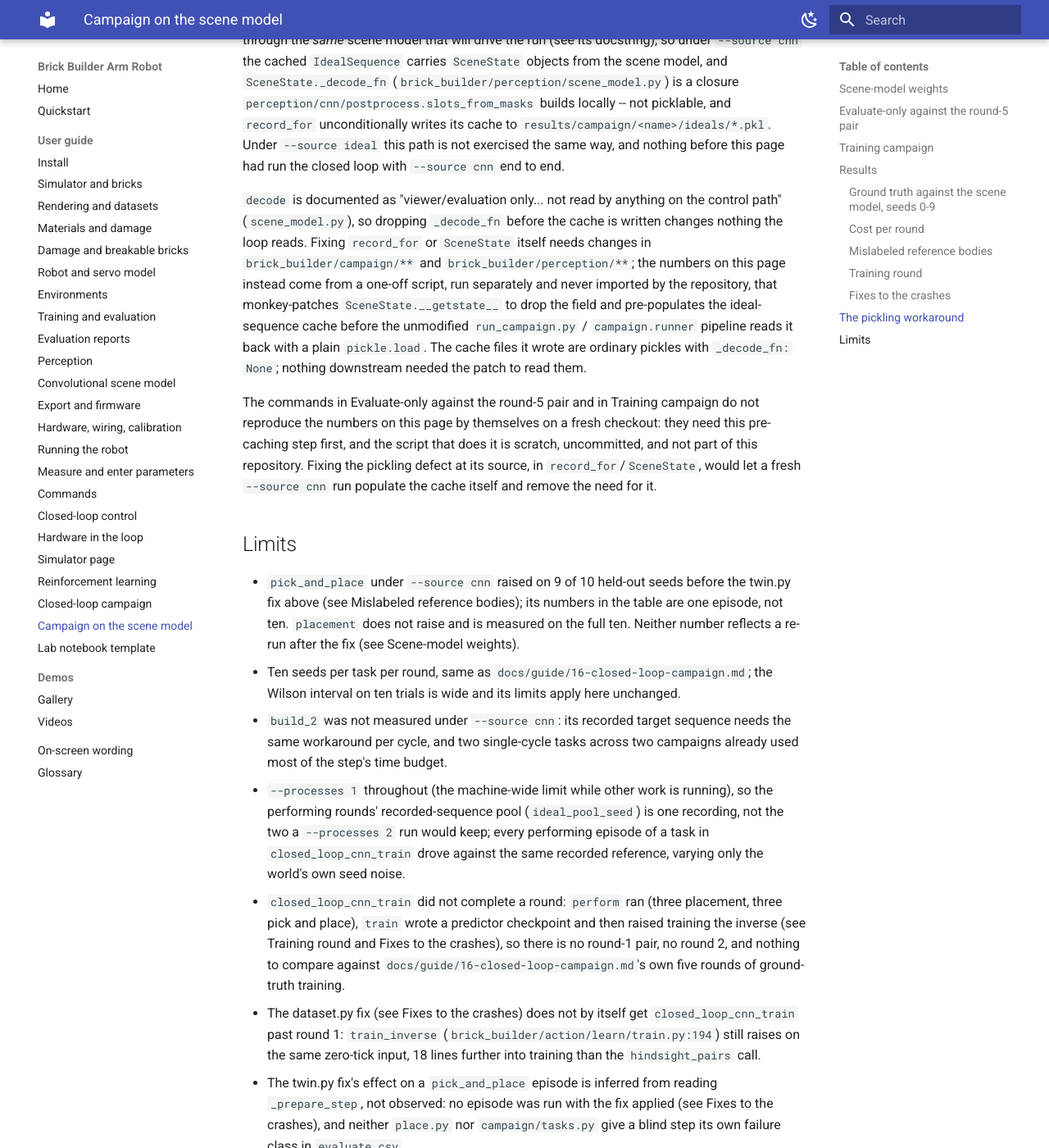
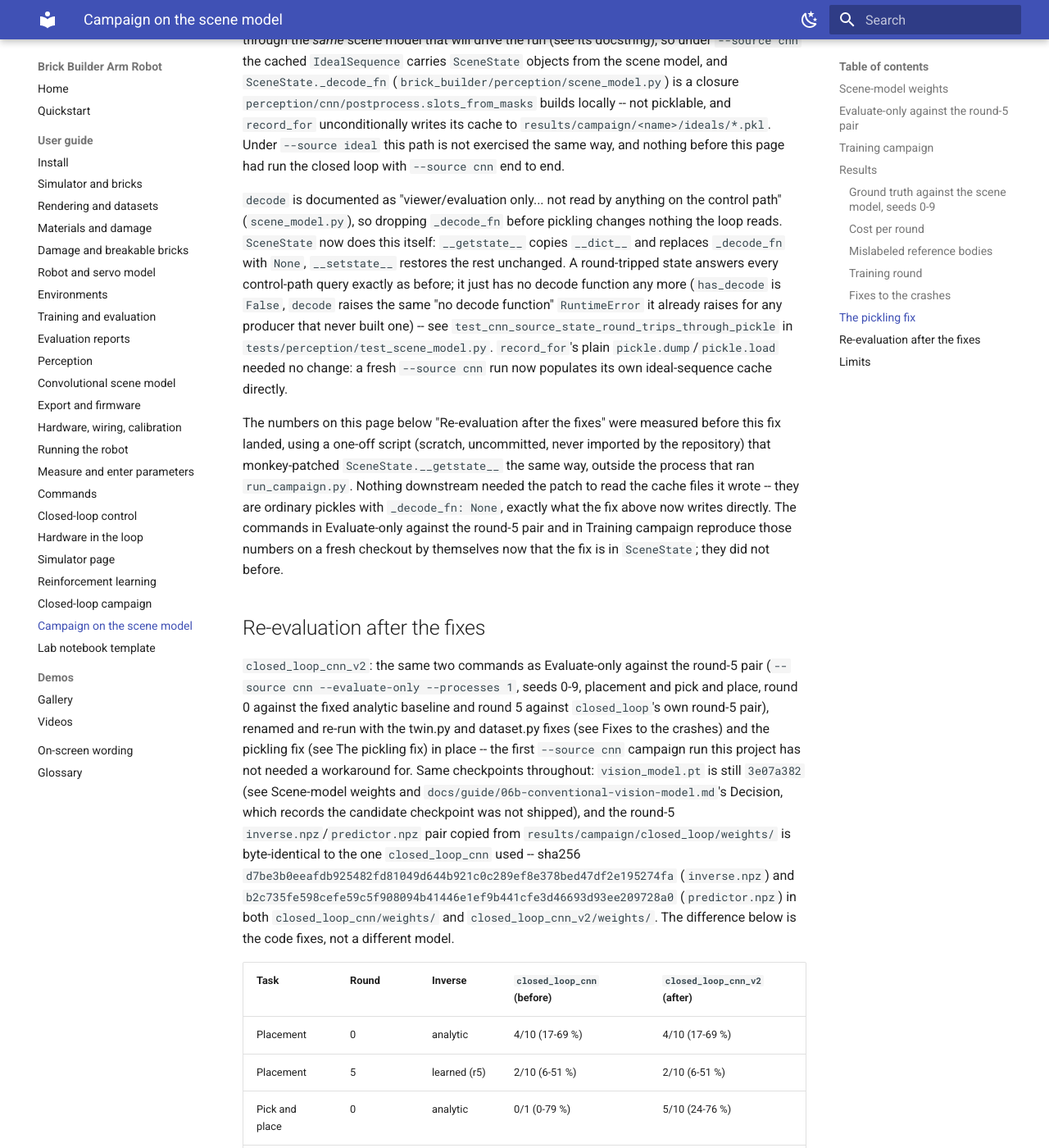
Before and after one commit to k-h-nunn/brick-builder-arm-robot, an MkDocs documentation site: the page built from docs/guide/16b-campaign-on-the-scene-model.md, in a window 1280 px wide and 1400 px high, scrolled down 7634 px. Shown: the whole window at 82% size. Built offline with MkDocs 1.6.1 and Material for MkDocs 9.7.7, drawn with Linux system fonts in a browser that asks for light colours; some of the changed text lies outside the part shown.

Commit message:
Drop the viewer-only decode closure before pickling a scene state
SceneState.__getstate__ now clears _decode_fn (a locally built closure a
producer such as the convolutional scene model's postprocessing cannot
pickle) and __setstate__ restores every other field unchanged, so a
CNN-source state round-trips through record_for's cache write without the
external monkey-patch this previously needed. decode is viewer/evaluation
only, so a round-tripped state answers every control-path query exactly as
before; it only loses decode/has_decode, the same as any producer that never
built a decode function.

Adds a pickle round-trip test for a CNN-source state and updates the
campaign-on-the-scene-model guide's pickling section, and its later
re-evaluation section, to describe the fix in place of the workaround it
replaces.

Co-Authored-By: Claude Sonnet 5 <noreply@anthropic.com>
Claude-Session: https://claude.ai/code/session_01HD3mMEkNC6Z1TH7gLTdMMh

````diff
--- a/docs/guide/16b-campaign-on-the-scene-model.md
+++ b/docs/guide/16b-campaign-on-the-scene-model.md
@@ -54,11 +54,12 @@ cp results/campaign/closed_loop/weights/{inverse.npz,predictor.npz,deployed.json
 `--no-baseline-learned` drops the repository-shipped pair's own column so the budget goes to the
 analytic baseline and the round-5 pair, the two this page compares; `--processes 1` throughout,
 the machine-wide limit while other work is also running. `build_2` was left out of both calls: it
-needs its own recorded target sequence per cycle under `--source cnn` (see The pickling
-workaround), and the two single-cycle tasks already used most of the time budget this step had.
+needs its own recorded target sequence per cycle under `--source cnn` (see The pickling fix), and
+the two single-cycle tasks already used most of the time budget this step had.
 
-These commands do not reproduce the numbers below on a fresh checkout by themselves -- see The
-pickling workaround.
+These commands did not reproduce the numbers below on a fresh checkout by themselves when they
+were first measured -- see The pickling fix, and Re-evaluation after the fixes for the numbers
+measured after it landed.
 
 ## Training campaign
 
@@ -256,13 +257,13 @@ tests/action` also passes, 48 tests, no regressions).
   needed, the step name) to stderr before raising, since nothing downstream of the catch sees the
   message again. Reading `_prepare_step`, a `pick_and_place` episode that hits this at `Approach`
   or `Lift` should play that step open-loop and reach `verify_placement` at the end like any other
-  episode -- inferred from the code, not observed: no episode with the fix applied was run,
-  because a single-episode check queued behind the machine's other work and did not return in
-  time. Neither `place.py` nor `campaign/tasks.py`'s `EpisodeRecord` (both outside this page's
-  files) give the blind step its own failure class, so a blind step's effect on the reported
-  numbers is indistinguishable from any other cause of a low seated fraction in `evaluate.csv`.
-  This was not re-run through a campaign (see Scene-model weights); the crash counts in the table
-  above are from before this change.
+  episode -- confirmed by Re-evaluation after the fixes: all ten `pick_and_place` seeds complete
+  under `--source cnn` with this fix in place, where nine of ten raised before it. Neither
+  `place.py` nor `campaign/tasks.py`'s `EpisodeRecord` (both outside this page's files) give the
+  blind step its own failure class, so a blind step's effect on the reported numbers is
+  indistinguishable from any other cause of a low seated fraction in `evaluate.csv`. The crash
+  counts in the Results table above are from before this change; Re-evaluation after the fixes has
+  the numbers measured with it applied.
 - **`brick_builder/action/learn/dataset.py`.** `hindsight_pairs` and `teacher_pairs` both crashed
   on `np.stack([])` when zero ticks passed the `trusted & ~frozen` gate. Both now return zero-row
   `x`/`y` arrays and log one line saying how many of how many ticks passed the gate, through an
@@ -275,7 +276,7 @@ tests/action` also passes, 48 tests, no regressions).
   directly on a synthetic zero-acting-tick log. The round still ends the campaign on this input;
   fixing it needs a change in `train.py`.
 
-## The pickling workaround
+## The pickling fix
 
 The first evaluate-only attempt (one seed, one task, before any of the numbers on this page) failed
 every episode:
@@ -293,32 +294,88 @@ builds locally -- not picklable, and `record_for` unconditionally writes its cac
 way, and nothing before this page had run the closed loop with `--source cnn` end to end.
 
 `decode` is documented as "viewer/evaluation only... not read by anything on the control path"
-(`scene_model.py`), so dropping `_decode_fn` before the cache is written changes nothing the loop
-reads. Fixing `record_for` or `SceneState` itself needs changes in `brick_builder/campaign/**` and
-`brick_builder/perception/**`; the numbers on this page instead come from a one-off script, run
-separately and never imported by the repository, that
-monkey-patches `SceneState.__getstate__` to drop the field and
-pre-populates the ideal-sequence cache before the unmodified `run_campaign.py` / `campaign.runner`
-pipeline reads it back with a plain `pickle.load`. The cache files it wrote are ordinary pickles
-with `_decode_fn: None`; nothing downstream needed the patch to read them.
+(`scene_model.py`), so dropping `_decode_fn` before pickling changes nothing the loop reads.
+`SceneState` now does this itself: `__getstate__` copies `__dict__` and replaces `_decode_fn` with
+`None`, `__setstate__` restores the rest unchanged. A round-tripped state answers every
+control-path query exactly as before; it just has no decode function any more (`has_decode` is
+`False`, `decode` raises the same "no decode function" `RuntimeError` it already raises for any
+producer that never built one) -- see
+`test_cnn_source_state_round_trips_through_pickle` in `tests/perception/test_scene_model.py`.
+`record_for`'s plain `pickle.dump`/`pickle.load` needed no change: a fresh `--source cnn` run now
+populates its own ideal-sequence cache directly.
 
-The commands in Evaluate-only against the round-5 pair and in Training campaign do not reproduce
-the numbers on this page by themselves on a fresh checkout: they need this pre-caching step first,
-and the script that does it is scratch, uncommitted, and not part of this repository. Fixing the
-pickling defect at its source, in `record_for`/`SceneState`, would let a fresh `--source cnn` run
-populate the cache itself and remove the need for it.
+The numbers on this page below "Re-evaluation after the fixes" were measured before this fix
+landed, using a one-off script (scratch, uncommitted, never imported by the repository) that
+monkey-patched `SceneState.__getstate__` the same way, outside the process that ran
+`run_campaign.py`. Nothing downstream needed the patch to read the cache files it wrote --
+they are ordinary pickles with `_decode_fn: None`, exactly what the fix above now writes directly.
+The commands in Evaluate-only against the round-5 pair and in Training campaign reproduce those
+numbers on a fresh checkout by themselves now that the fix is in `SceneState`; they did not before.
+
+## Re-evaluation after the fixes
+
+`closed_loop_cnn_v2`: the same two commands as Evaluate-only against the round-5 pair (`--source
+cnn --evaluate-only --processes 1`, seeds 0-9, placement and pick and place, round 0 against the
+fixed analytic baseline and round 5 against `closed_loop`'s own round-5 pair), renamed and re-run
+with the twin.py and dataset.py fixes (see Fixes to the crashes) and the pickling fix (see The
+pickling fix) in place -- the first `--source cnn` campaign run this project has not needed a
+workaround for. Same checkpoints throughout: `vision_model.pt` is still `3e07a382` (see
+Scene-model weights and `docs/guide/06b-conventional-vision-model.md`'s Decision, which records
+the candidate checkpoint was not shipped), and the round-5 `inverse.npz`/`predictor.npz` pair
+copied from `results/campaign/closed_loop/weights/` is byte-identical to the one
+`closed_loop_cnn` used -- sha256 `d7be3b0eeafdb925482fd81049d644b921c0c289ef8e378bed47df2e195274fa`
+(`inverse.npz`) and `b2c735fe598cefe59c5f908094b41446e1ef9b441cfe3d46693d93ee209728a0`
+(`predictor.npz`) in both `closed_loop_cnn/weights/` and `closed_loop_cnn_v2/weights/`. The
+difference below is the code fixes, not a different model.
+
+| Task | Round | Inverse | `closed_loop_cnn` (before) | `closed_loop_cnn_v2` (after) |
+|---|---|---|---|---|
+| Placement | 0 | analytic | 4/10 (17-69 %) | 4/10 (17-69 %) |
+| Placement | 5 | learned (r5) | 2/10 (6-51 %) | 2/10 (6-51 %) |
+| Pick and place | 0 | analytic | 0/1 (0-79 %) | 5/10 (24-76 %) |
+| Pick and place | 5 | learned (r5) | 0/1 (0-79 %) | 2/10 (6-51 %) |
+
+Placement is unaffected either way -- it never hit the reference-body crash -- and reproducing its
+exact seated fraction and Wilson interval on a second, independent run is itself a check that the
+fixes changed nothing on a path that was already working. Pick and place is the one the crash was
+hiding: all ten seeds now complete instead of nine raising, and the completed baseline is a real
+ten-episode measurement (5/10) rather than the one seed that happened not to crash (0/1, itself a
+failure). The round-5 learned pair reaches 2/10, below the ten-seed analytic baseline (5/10); by
+`docs/guide/16-closed-loop-campaign.md`'s "The loop" rule (the learned inverse's seated fraction
+at least matching the fixed analytic baseline) pick and place does not clear it here either, the
+same conclusion placement already reported, now on a full sample for both tasks. Failure classes,
+`closed_loop_cnn_v2`, seeds 0-9: pick and place round 0 (5 failures) -- seated on the wrong
+cell=4, partial seat=1; round 5 (8 failures) -- seated on the wrong cell=7, partial seat=1.
+
+Commands (identical to Evaluate-only against the round-5 pair, `--name closed_loop_cnn_v2`):
+
+```bash
+.venv/bin/python scripts/run_campaign.py \
+  --evaluate-only --round 0 --seeds 0-9 --tasks placement pick_and_place \
+  --source cnn --processes 1 --no-baseline-learned \
+  --name closed_loop_cnn_v2 --root results/campaign
+
+cp results/campaign/closed_loop/weights/{inverse.npz,predictor.npz,deployed.json} \
+   results/campaign/closed_loop_cnn_v2/weights/
+
+.venv/bin/python scripts/run_campaign.py \
+  --evaluate-only --round 5 --seeds 0-9 --tasks placement pick_and_place \
+  --source cnn --processes 1 --no-baseline-learned \
+  --name closed_loop_cnn_v2 --root results/campaign
+```
 
 ## Limits
 
 - `pick_and_place` under `--source cnn` raised on 9 of 10 held-out seeds before the twin.py fix
-  above (see Mislabeled reference bodies); its numbers in the table are one episode, not ten.
-  `placement` does not raise and is measured on the full ten. Neither number reflects a re-run
-  after the fix (see Scene-model weights).
+  above (see Mislabeled reference bodies); the `closed_loop_cnn` numbers in the Results table
+  above are one episode, not ten. `placement` did not raise and was measured on the full ten
+  throughout. Re-evaluation after the fixes reports the same measurement at n=10 for both tasks,
+  after the fix.
 - Ten seeds per task per round, same as `docs/guide/16-closed-loop-campaign.md`; the Wilson
   interval on ten trials is wide and its limits apply here unchanged.
-- `build_2` was not measured under `--source cnn`: its recorded target sequence needs the same
-  workaround per cycle, and two single-cycle tasks across two campaigns already used most of the
-  step's time budget.
+- `build_2` was not measured under `--source cnn`: it needs its own recorded target sequence per
+  cycle, and two single-cycle tasks across two campaigns already used most of the step's time
+  budget.
 - `--processes 1` throughout (the machine-wide limit while other work is running), so the
   performing rounds' recorded-sequence pool (`ideal_pool_seed`) is one recording, not the two a
   `--processes 2` run would keep; every performing episode of a task in `closed_loop_cnn_train`
@@ -330,6 +387,8 @@ populate the cache itself and remove the need for it.
 - The dataset.py fix (see Fixes to the crashes) does not by itself get `closed_loop_cnn_train`
   past round 1: `train_inverse` (`brick_builder/action/learn/train.py:194`) still raises on the
   same zero-tick input, 18 lines further into training than the `hindsight_pairs` call.
-- The twin.py fix's effect on a `pick_and_place` episode is inferred from reading `_prepare_step`,
-  not observed: no episode was run with the fix applied (see Fixes to the crashes), and neither
-  `place.py` nor `campaign/tasks.py` give a blind step its own failure class in `evaluate.csv`.
+- The twin.py fix's effect on a `pick_and_place` episode is now observed, not only inferred from
+  reading `_prepare_step` (see Fixes to the crashes and Re-evaluation after the fixes): all ten
+  seeds complete under `--source cnn`. Neither `place.py` nor `campaign/tasks.py` give a blind
+  step its own failure class in `evaluate.csv`, so which completed episodes hit a blind step is
+  still not visible in the per-episode record.
````
Also changed, not shown: 2 other files.
